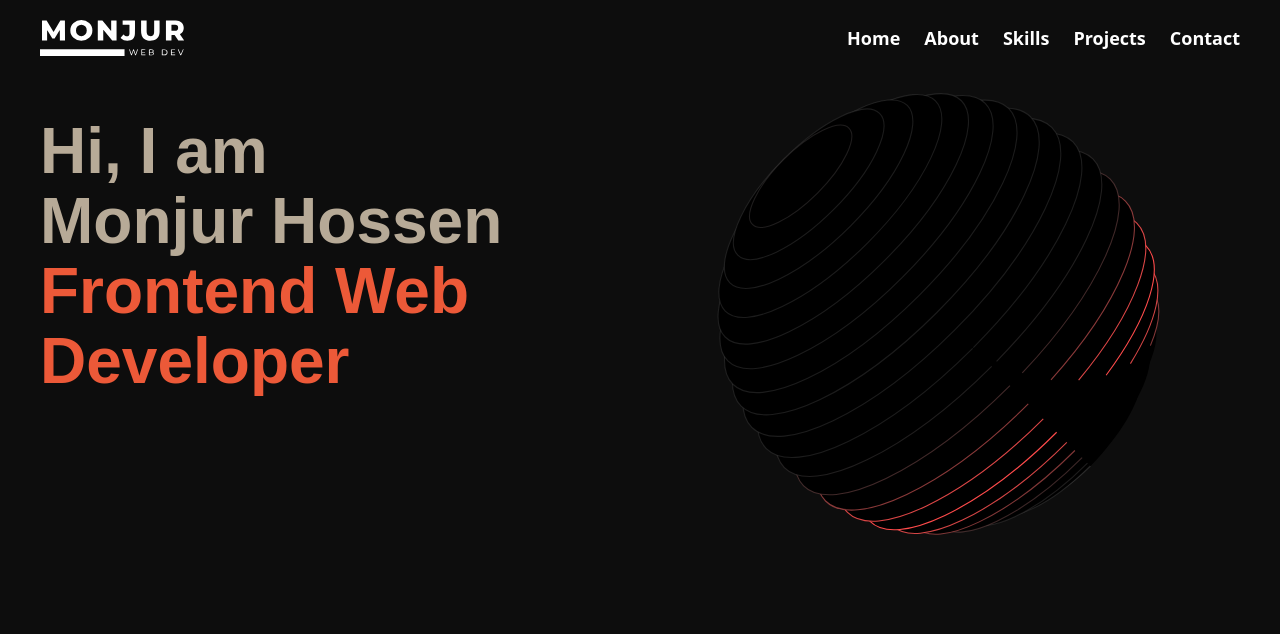
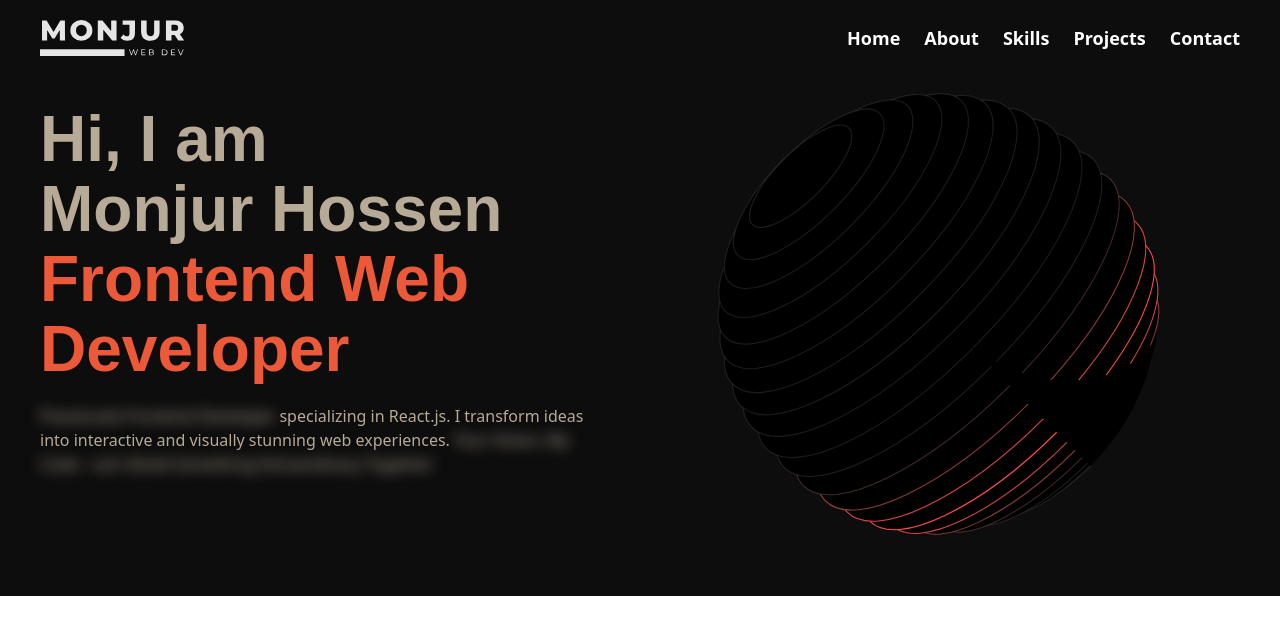
Before and after one commit to Monjur14/monjur-portfolio, a React (Vite) app: page / in a window 1280 px wide. Shown: the top 634 px of the page. Built offline with nearby package versions, Linux system fonts and the light colour scheme.

Commit message:
Hero section 2

```diff
--- a/src/Sections/Hero.jsx
+++ b/src/Sections/Hero.jsx
@@ -1,12 +1,13 @@
+/* eslint-disable react/no-unescaped-entities */
 import SphereAnimation from "../Components/sphereAnimation"
 
 /* eslint-disable no-mixed-spaces-and-tabs */
 const Hero = () => {
   return (
-    <div className="w-full h-screen bg-black">
+    <div className="w-full bg-black">
       <header className="contain">
-        <nav className="flex justify-between items-center py-5">
-            <img src="logo.svg" alt="" className="w-[130px] lg:w-36"/>
+        <nav className="flex justify-between items-center py-4 md:py-5">
+            <img src="download1.svg" alt="" className="w-[130px] lg:w-36"/>
             <ul className="text-white hidden xmd:flex gap-6 text-lg font-semibold">
                 <li><a href="">Home</a></li>
                 <li><a href="">About</a></li>
@@ -15,9 +16,9 @@ const Hero = () => {
                 <li><a href="">Contact</a></li>
             </ul>
         </nav>
-        <div className="flex flex-col lg:flex-row">
+        <div className="flex flex-col lg:flex-row gap-10 lg:gap-0">
             <div className="basis-1/2">
-                <div className=" border-white -space-y-[6rem] lg:-space-y-[5rem]">
+                <div className=" border-white -space-y-[6.18rem] lg:-space-y-[5rem] -mt-7 lg:-mt-3">
                     <svg className="svg1">
 		                <text x="0px" y="50%" dy=".35em" className="text1">Hi, I am</text>
 	                </svg>
@@ -31,10 +32,15 @@ const Hero = () => {
 		                <text x="0px" y="50%" dy=".35em" className="text4">Developer</text>
 	                </svg>
                 </div>
+                <div className=" border-white text-lowWhite pr-10">
+                  <div className="-mt-9 lg:-mt-5 text-">
+                    <p className="hidden md:inline hero_p">Passionate Frontend Developer</p><p className="inline hero_p"> specializing in React.js.</p><p className="inline hero_p"> I transform ideas into interactive and visually stunning web experiences.</p><p className="hidden md:inline hero_p"> Your Vision, My Code - Let's Build Something Extraordinary Together</p>
+                  </div>
+                </div>
             </div>
-            <div className="basis-1/2">
+            <div className="basis-1/2 mb-10">
                 <div className="w-full lg:w-[30rem] mx-auto">
-                <SphereAnimation/>
+                    <SphereAnimation/>
                 </div>
             </div>
         </div>
--- a/src/index.css
+++ b/src/index.css
@@ -3,6 +3,7 @@
 @tailwind utilities;
 
 /* Global Style Start */
+
 .contain{
   max-width: 1200px;
   margin: auto;
@@ -107,4 +108,15 @@
 		stroke-dashoffset: -25%; stroke-dasharray: 50% 0; stroke-width: 0;
 	}
 }
+.hero_p{
+	animation: blurP linear 1 5.2s;
+}
+@keyframes blurP {
+	from{
+		filter: blur(7px)
+	}
+	to{
+		filter: blur(0px)
+	}
+}
 /* Header Section End */
```
Also changed, not shown: public/download.svg (added), public/download1.svg (added).
